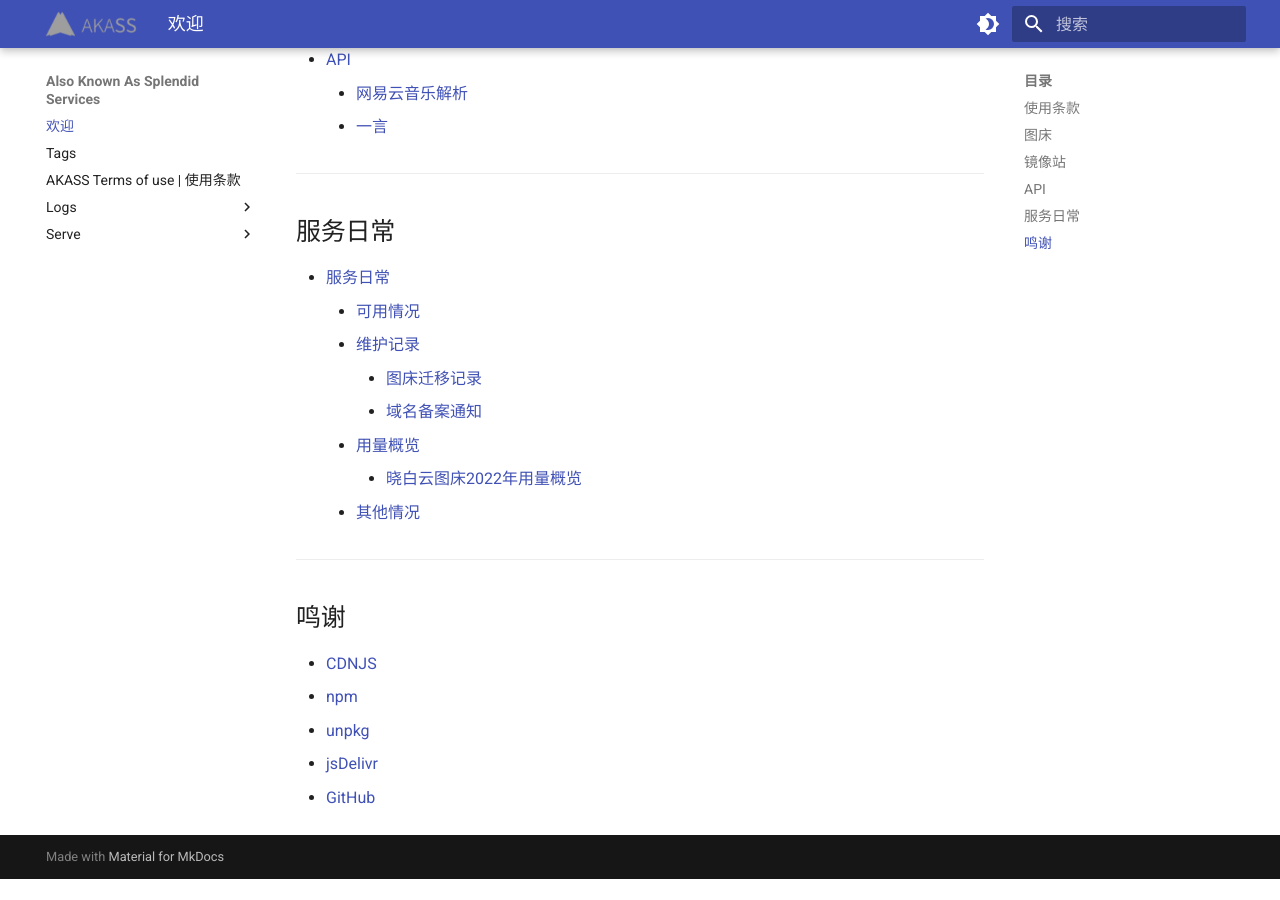
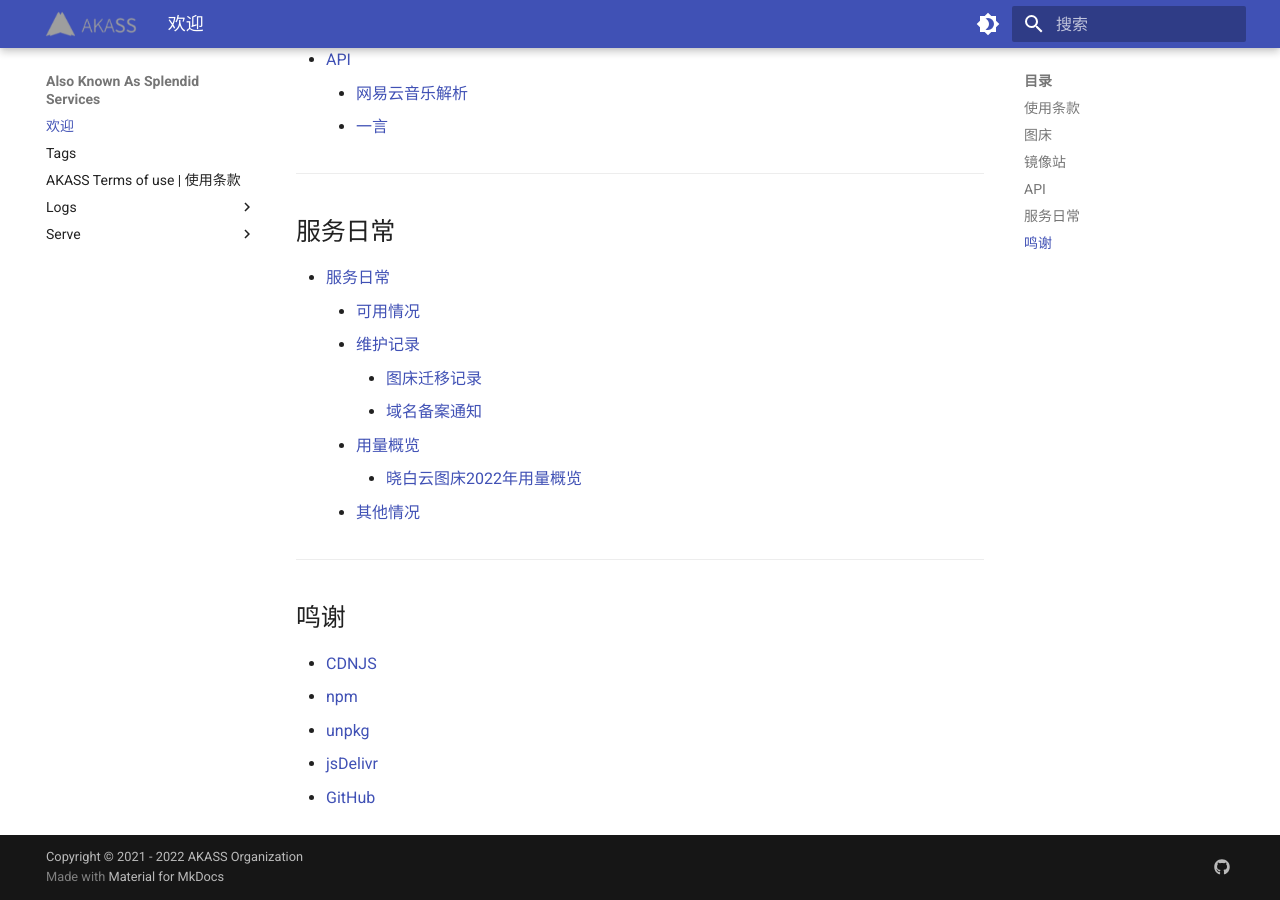
Before and after one commit to akass-org/doc.akass.cn, an MkDocs documentation site: the page built from docs/index.md, in a window 1280 px wide and 900 px high, scrolled down 858 px. Built offline with MkDocs 1.6.1 and Material for MkDocs 9.7.7, drawn with Linux system fonts in a browser that asks for light colours; before the commit the page ends 1737 px from its top, so only the background shows below that.

Commit message:
New features.

```diff
--- a/mkdocs.yml
+++ b/mkdocs.yml
@@ -22,7 +22,13 @@ theme:
     - header.autohide
 extra_css:
   - custom/main.css
+extra:
+  social:
+    - icon: fontawesome/brands/github
+      link: https://github.com/akass-org
+      name: Official Repo.
 plugins:
   - search
   - tags:
       tags_file: tags.md
+copyright: Copyright &copy; 2021 - 2022 AKASS Organization
```
